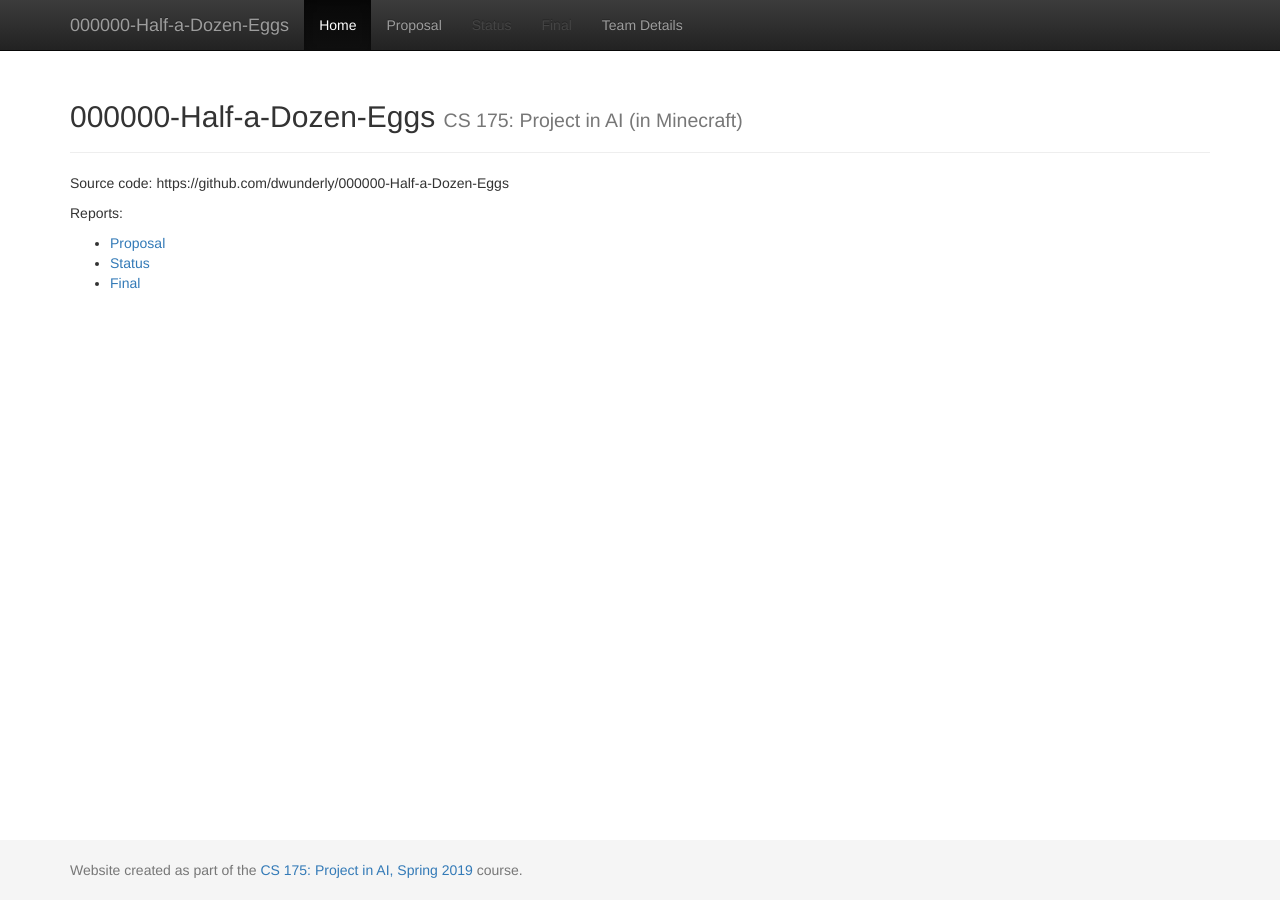
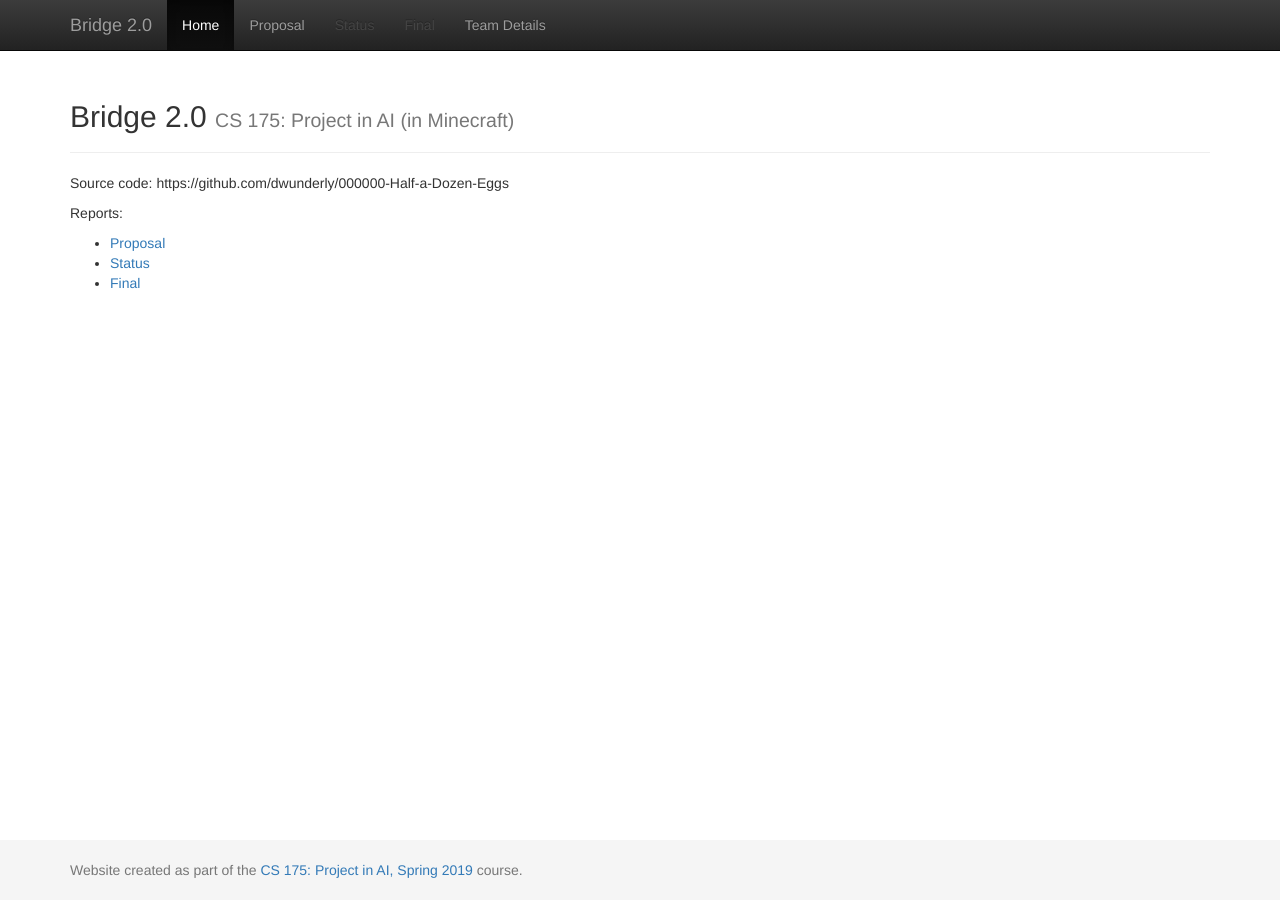
Before and after one commit to dwunderly/000000-Half-a-Dozen-Eggs, a Jekyll site: the page built from docs/index.md, in a window 1280 px wide. Built offline with Jekyll 4.4.1, drawn with Linux system fonts in a browser that asks for light colours.

Commit message:
Update _config.yml

```diff
--- a/docs/_config.yml
+++ b/docs/_config.yml
@@ -1,7 +1,7 @@
 ###########
 # site.title
 
-title:    '000000-Half-a-Dozen-Eggs'
+title:    'Bridge 2.0'
 subtitle: 'CS 175: Project in AI (in Minecraft)'
 
 
```
